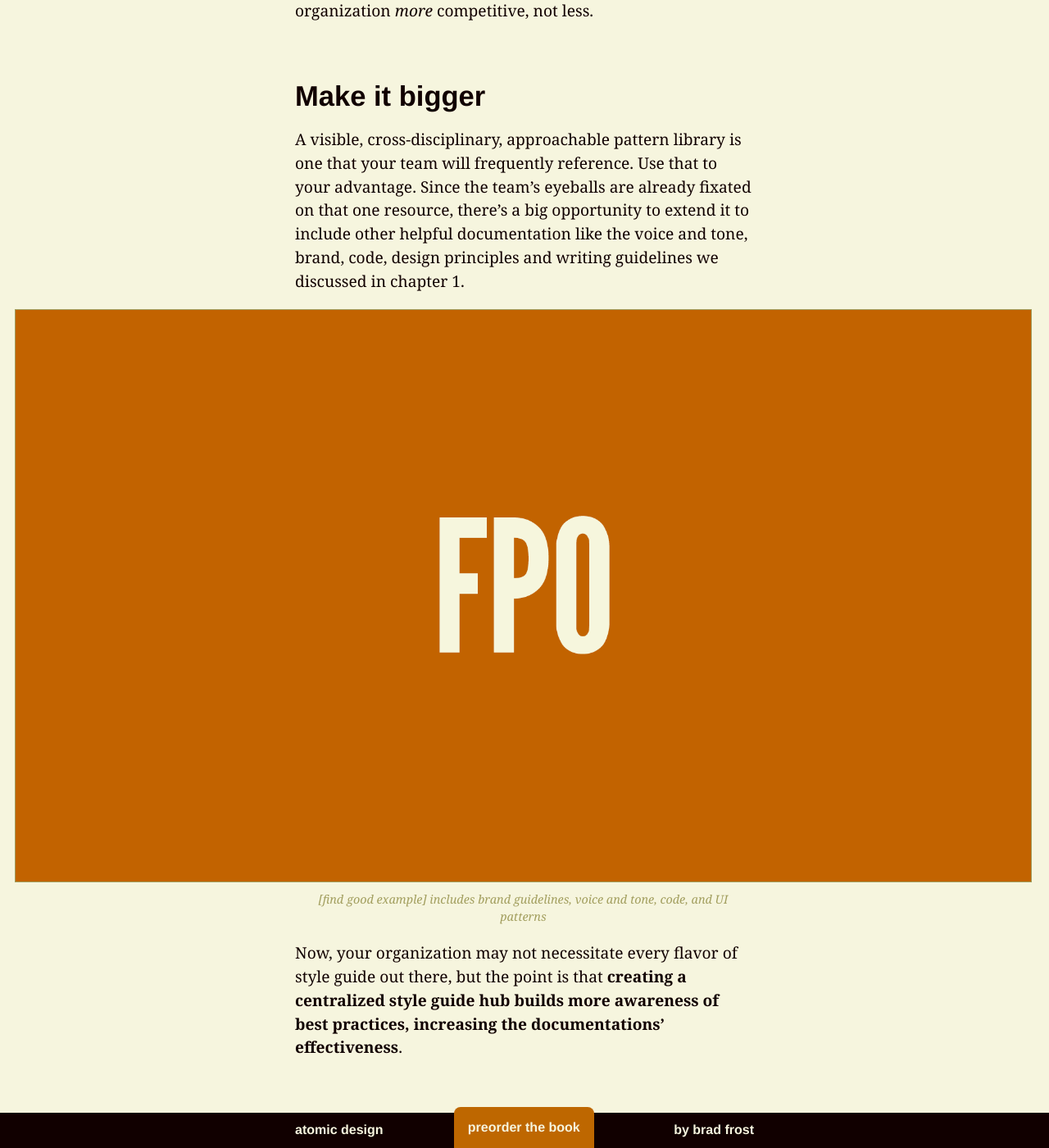
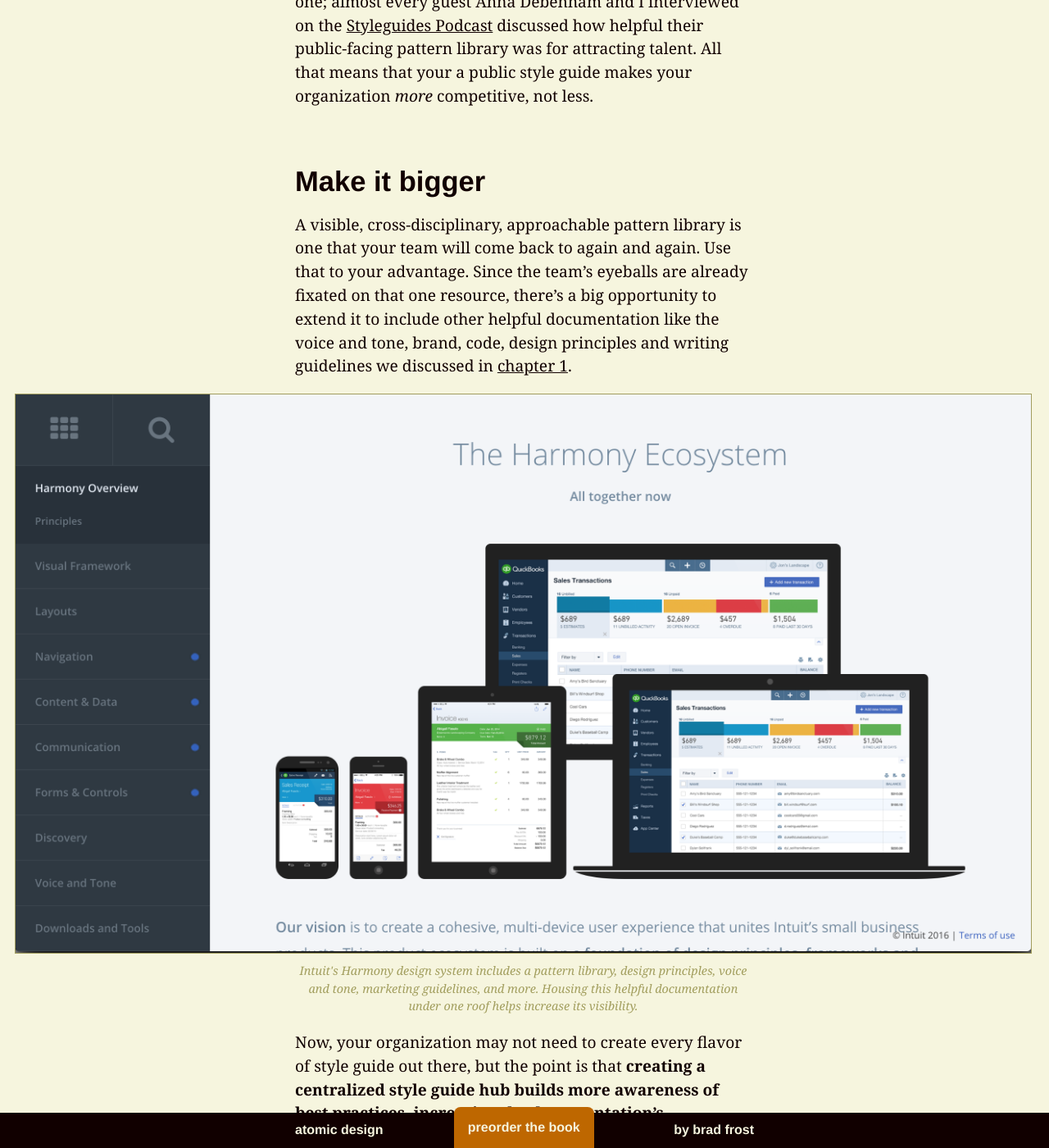
Before and after one commit to bradfrost/atomic-design, a Jekyll site: the page built from chapter-5.md, in a window 1280 px wide and 1400 px high, scrolled down 27695 px. Shown: the whole window at 82% size. Built offline with Jekyll 4.4.1, drawn with Linux system fonts in a browser that asks for light colours; some of the changed text lies outside the part shown.

Commit message:
Chapter 5 draft
Make it bigger

```diff
--- a/chapter-5.md
+++ b/chapter-5.md
@@ -229,11 +229,15 @@ Public-facing style guides are also **hugely helpful for recruiting efforts**. D
 Since joining Salesforce, she's helped create the ultra-successful Lightning Design System and helps manage their growing design system team. Jina's story is not an isolated one; almost every guest Anna Debenham and I interviewed on the [Styleguides Podcast](http://styleguides.io/podcast) discussed how helpful their public-facing pattern library was for attracting talent. All that means that your a public style guide makes your organization *more* competitive, not less.
 
 ## Make it bigger
-A visible, cross-disciplinary, approachable pattern library is one that your team will frequently reference. Use that to your advantage. Since the team's eyeballs are already fixated on that one resource, there's a big opportunity to extend it to include other helpful documentation like the voice and tone, brand, code, design principles and writing guidelines we discussed in chapter 1.
+A visible, cross-disciplinary, approachable pattern library is one that your team will come back to again and again. Use that to your advantage. Since the team's eyeballs are already fixated on that one resource, there's a big opportunity to extend it to include other helpful documentation like the voice and tone, brand, code, design principles and writing guidelines we discussed in [chapter 1](/chapter-1/).
 
-{% include figure.html src="../images/fpo.png" caption="[find good example] includes brand guidelines, voice and tone, code, and UI patterns" %}
+{% include figure.html src="../images/content/styleguide-harmony.png" caption="Intuit's Harmony design system includes a pattern library, design principles, voice and tone, marketing guidelines, and more. Housing this helpful documentation under one roof helps increase its visibility." %}
 
-Now, your organization may not necessitate every flavor of style guide out there, but the point is that **creating a centralized style guide hub builds more awareness of best practices, increasing the documentations' effectiveness**.
+Now, your organization may not need to create every flavor of style guide out there, but the point is that **creating a centralized style guide hub builds more awareness of best practices, increasing the documentation's effectiveness**.
+
+Another way to make the extend the functionality of the pattern library is to include native mobile app patterns alongside any web-based patterns. Once again, Intuit's Harmony design system
+
+{% include figure.html src="../images/content/styleguide-harmony-2.png" caption="Intuit's Harmony pattern library includes tabs to switch between web, iOS, and Android for each pattern. This allows the team to maintain a mostly consistent design system across platforms but also document pattern divergences when they occur." %}
 
 ## Make it agnostic
 The way your UI patterns are named will undoubtedly shape how they are used. **The more agnostic pattern names are, the more versatile and reusable they become**.
```
Also changed, not shown: images/content/styleguide-harmony-2.png (added), images/content/styleguide-harmony.png (added), images/content/styleguide-yelp.png, 5 other files.
